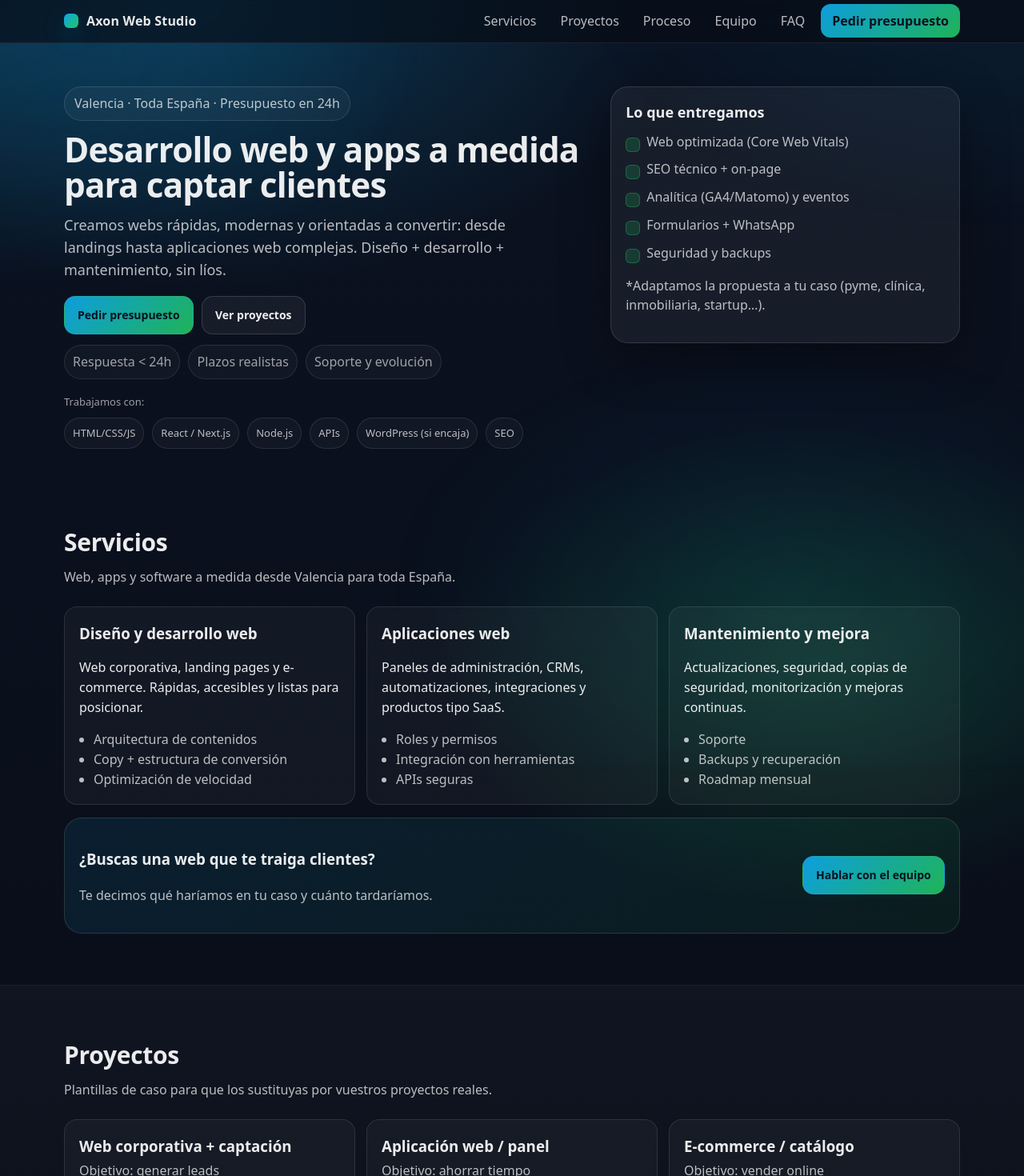
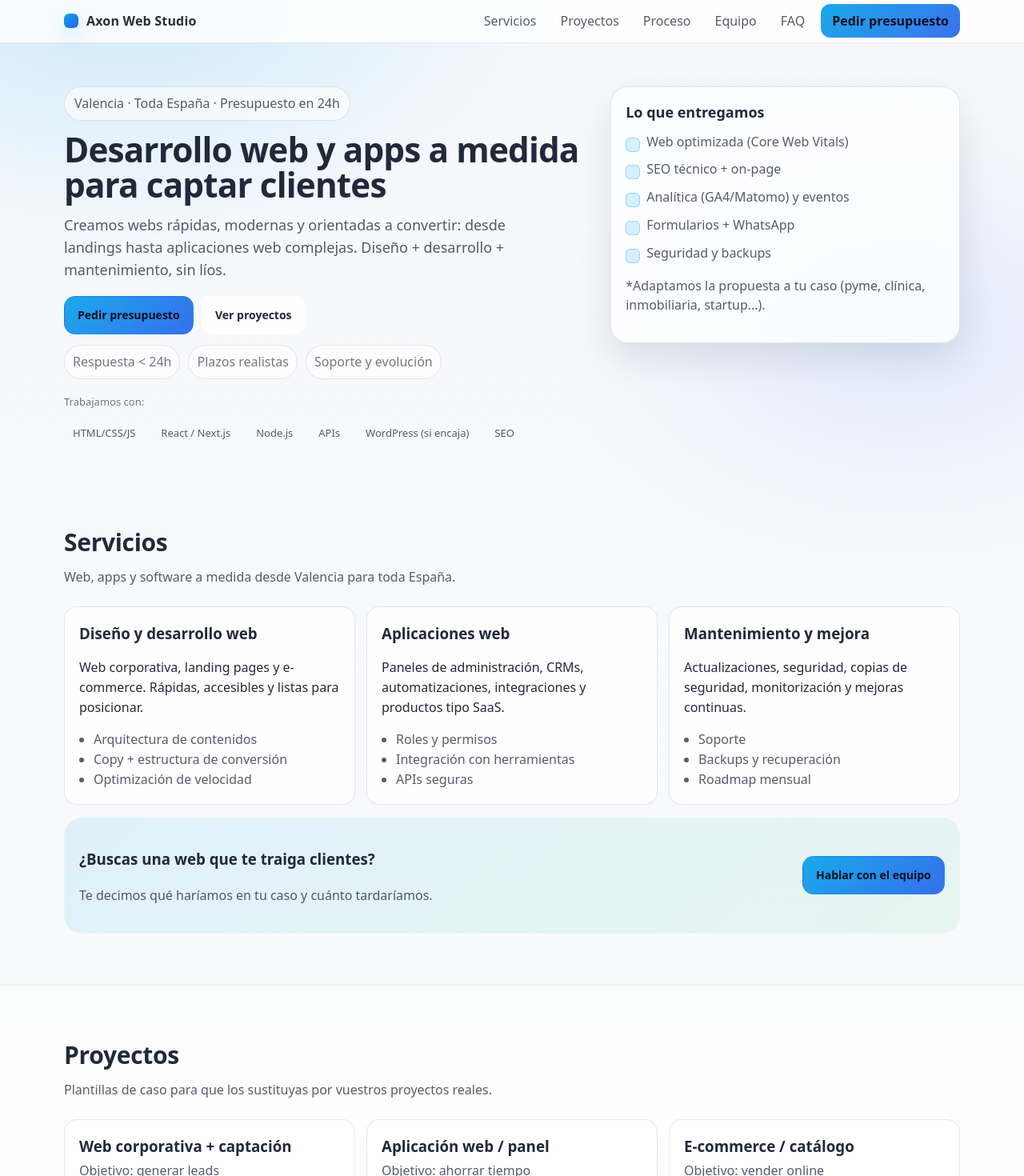
Before and after one commit to MarcosLuna23/primeraprueba, a React (Vite) app: page / in a window 1280 px wide. Shown: the top 1470 px of the page at 80% size. Built offline with nearby package versions, Linux system fonts and the light colour scheme.

Commit message:
Switch to light theme + reduce scroll lag

```diff
--- a/src/App.jsx
+++ b/src/App.jsx
@@ -64,9 +64,10 @@ function Section({ id, alt, title, subtitle, children }) {
           {subtitle ? <p className="section__sub">{subtitle}</p> : null}
         </motion.header>
 
-        <motion.div {...m.inView}>
+        {/* Keep scroll animations lightweight: only animate the header by default */}
+        <div>
           {children}
-        </motion.div>
+        </div>
       </div>
     </section>
   );
--- a/src/styles.css
+++ b/src/styles.css
@@ -1,16 +1,16 @@
 /* Same design as the HTML version, adapted for React app */
 
 :root {
-  --bg: #0b1220;
-  --bg2: #0f1a33;
-  --card: rgba(255, 255, 255, 0.06);
-  --border: rgba(255, 255, 255, 0.12);
-  --text: rgba(255, 255, 255, 0.92);
-  --muted: rgba(255, 255, 255, 0.72);
-  --muted2: rgba(255, 255, 255, 0.6);
-  --brand: #0ea5e9;
-  --brand2: #22c55e;
-  --shadow: 0 20px 60px rgba(0, 0, 0, 0.35);
+  --bg: #f6f8fc;
+  --bg2: #ffffff;
+  --card: rgba(255, 255, 255, 0.78);
+  --border: rgba(15, 23, 42, 0.10);
+  --text: rgba(15, 23, 42, 0.92);
+  --muted: rgba(15, 23, 42, 0.70);
+  --muted2: rgba(15, 23, 42, 0.58);
+  --brand: #0ea5e9; /* azul/cian */
+  --brand2: #2563eb; /* azul profundo */
+  --shadow: 0 18px 50px rgba(2, 8, 23, 0.10);
   --radius: 16px;
   --radius2: 22px;
   --container: 1120px;
@@ -23,34 +23,12 @@ body {
   font-family: ui-sans-serif, system-ui, -apple-system, Segoe UI, Roboto, Helvetica, Arial, "Apple Color Emoji",
     "Segoe UI Emoji";
   color: var(--text);
-  background: radial-gradient(1000px 600px at 20% 0%, rgba(14, 165, 233, 0.25), transparent 60%),
-    radial-gradient(800px 500px at 80% 20%, rgba(34, 197, 94, 0.18), transparent 60%),
-    linear-gradient(180deg, var(--bg), #070b14 60%, #05070f);
+  background:
+    radial-gradient(900px 520px at 12% 0%, rgba(14, 165, 233, 0.16), transparent 60%),
+    radial-gradient(700px 460px at 88% 10%, rgba(37, 99, 235, 0.10), transparent 62%),
+    linear-gradient(180deg, var(--bg), var(--bg2));
   line-height: 1.55;
-  position: relative;
   overflow-x: hidden;
-}
-
-/* subtle premium background movement (very soft) */
-body::before {
-  content: "";
-  position: fixed;
-  inset: -20vh -20vw;
-  pointer-events: none;
-  z-index: -1;
-  background:
-    radial-gradient(900px 520px at 15% 20%, rgba(14, 165, 233, 0.20), transparent 60%),
-    radial-gradient(900px 560px at 85% 10%, rgba(14, 165, 233, 0.12), transparent 62%),
-    radial-gradient(800px 500px at 70% 80%, rgba(14, 165, 233, 0.10), transparent 65%);
-  filter: blur(10px);
-  transform: translate3d(0,0,0);
-  animation: ambientGlow 18s ease-in-out infinite alternate;
-  opacity: 0.75;
-}
-
-@keyframes ambientGlow {
-  0% { transform: translate3d(-1.5%, -0.5%, 0) scale(1); }
-  100% { transform: translate3d(1.5%, 0.5%, 0) scale(1.02); }
 }
 
 a { color: inherit; }
@@ -88,9 +66,9 @@ a { color: inherit; }
   position: sticky;
   top: 0;
   z-index: 50;
-  backdrop-filter: blur(12px);
-  background: rgba(7, 11, 20, 0.65);
-  border-bottom: 1px solid rgba(255, 255, 255, 0.08);
+  /* backdrop-filter can cause scroll lag on some devices; keep it off */
+  background: rgba(255, 255, 255, 0.82);
+  border-bottom: 1px solid rgba(15, 23, 42, 0.10);
 }
 .header__inner {
   display: flex;
@@ -131,9 +109,9 @@ a { color: inherit; }
   width: 18px;
   height: 12px;
   background:
-    linear-gradient(#fff, #fff) 0 0 / 100% 2px,
-    linear-gradient(#fff, #fff) 0 50% / 100% 2px,
-    linear-gradient(#fff, #fff) 0 100% / 100% 2px;
+    linear-gradient(rgba(15,23,42,0.92), rgba(15,23,42,0.92)) 0 0 / 100% 2px,
+    linear-gradient(rgba(15,23,42,0.92), rgba(15,23,42,0.92)) 0 50% / 100% 2px,
+    linear-gradient(rgba(15,23,42,0.92), rgba(15,23,42,0.92)) 0 100% / 100% 2px;
   background-repeat: no-repeat;
   opacity: 0.9;
 }
@@ -153,14 +131,14 @@ a { color: inherit; }
   border-radius: 12px;
   color: var(--muted);
 }
-.nav__link:hover { background: rgba(255, 255, 255, 0.06); color: var(--text); }
+.nav__link:hover { background: rgba(15, 23, 42, 0.06); color: var(--text); }
 
 .nav__cta {
   text-decoration: none;
   padding: 10px 14px;
   border-radius: 12px;
-  background: linear-gradient(135deg, rgba(14, 165, 233, 0.95), rgba(34, 197, 94, 0.9));
-  color: #07111f;
+  background: linear-gradient(135deg, rgba(14, 165, 233, 0.95), rgba(37, 99, 235, 0.90));
+  color: #03121f;
   font-weight: 800;
 }
 
@@ -177,9 +155,9 @@ a { color: inherit; }
   align-items: center;
   gap: 8px;
   padding: 8px 12px;
-  border: 1px solid rgba(255, 255, 255, 0.12);
+  border: 1px solid rgba(15, 23, 42, 0.10);
   border-radius: 999px;
-  background: rgba(255, 255, 255, 0.04);
+  background: rgba(255, 255, 255, 0.60);
   color: var(--muted);
   margin: 0 0 14px;
 }
@@ -224,12 +202,12 @@ h1 {
   box-shadow: 0 16px 40px rgba(14, 165, 233, 0.18);
 }
 .btn--primary {
-  background: linear-gradient(135deg, rgba(14, 165, 233, 0.95), rgba(34, 197, 94, 0.9));
-  border-color: rgba(255, 255, 255, 0.05);
-  color: #07111f;
+  background: linear-gradient(135deg, rgba(14, 165, 233, 0.95), rgba(37, 99, 235, 0.92));
+  border-color: rgba(15, 23, 42, 0.06);
+  color: #03121f;
 }
 .btn--ghost {
-  background: rgba(255, 255, 255, 0.05);
+  background: rgba(255, 255, 255, 0.75);
   color: var(--text);
 }
 
@@ -245,14 +223,14 @@ h1 {
 .trust li {
   padding: 8px 10px;
   border-radius: 999px;
-  border: 1px solid rgba(255, 255, 255, 0.10);
-  background: rgba(255, 255, 255, 0.03);
+  border: 1px solid rgba(15, 23, 42, 0.10);
+  background: rgba(255, 255, 255, 0.68);
 }
 
 .hero__card .card {
   border-radius: var(--radius2);
-  background: rgba(255, 255, 255, 0.05);
-  border: 1px solid rgba(255, 255, 255, 0.12);
+  background: rgba(255, 255, 255, 0.78);
+  border: 1px solid rgba(15, 23, 42, 0.10);
   box-shadow: var(--shadow);
   padding: 18px;
 }
@@ -277,8 +255,8 @@ h1 {
   width: 16px;
   height: 16px;
   border-radius: 6px;
-  background: rgba(34, 197, 94, 0.18);
-  border: 1px solid rgba(34, 197, 94, 0.35);
+  background: rgba(14, 165, 233, 0.16);
+  border: 1px solid rgba(14, 165, 233, 0.35);
 }
 
 .muted { color: var(--muted); }
@@ -298,9 +276,9 @@ h1 {
 
 .section { padding: 64px 0; }
 .section--alt {
-  background: linear-gradient(180deg, rgba(255, 255, 255, 0.03), rgba(255, 255, 255, 0.01));
-  border-top: 1px solid rgba(255, 255, 255, 0.06);
-  border-bottom: 1px solid rgba(255, 255, 255, 0.06);
+  background: linear-gradient(180deg, rgba(255, 255, 255, 0.72), rgba(255, 255, 255, 0.55));
+  border-top: 1px solid rgba(15, 23, 42, 0.08);
+  border-bottom: 1px solid rgba(15, 23, 42, 0.08);
 }
 .section__header { margin-bottom: 24px; }
 .section__header h2 { margin: 0 0 8px; font-size: 30px; letter-spacing: -0.01em; }
@@ -313,15 +291,15 @@ h1 {
 .box {
   padding: 18px;
   border-radius: var(--radius);
-  background: rgba(255, 255, 255, 0.04);
-  border: 1px solid rgba(255, 255, 255, 0.10);
+  background: rgba(255, 255, 255, 0.78);
+  border: 1px solid rgba(15, 23, 42, 0.10);
   transition: transform 220ms ease, border-color 220ms ease, background 220ms ease;
   will-change: transform;
 }
 .box:hover {
   transform: translateY(-2px);
-  border-color: rgba(14, 165, 233, 0.28);
-  background: rgba(255, 255, 255, 0.055);
+  border-color: rgba(14, 165, 233, 0.26);
+  background: rgba(255, 255, 255, 0.90);
 }
 .box h3 { margin: 0 0 10px; }
 
@@ -341,16 +319,16 @@ h1 {
 
 .case {
   border-radius: var(--radius);
-  border: 1px solid rgba(255, 255, 255, 0.10);
-  background: rgba(255, 255, 255, 0.035);
+  border: 1px solid rgba(15, 23, 42, 0.10);
+  background: rgba(255, 255, 255, 0.78);
   padding: 18px;
   transition: transform 220ms ease, border-color 220ms ease, background 220ms ease;
   will-change: transform;
 }
 .case:hover {
   transform: translateY(-2px);
-  border-color: rgba(14, 165, 233, 0.26);
-  background: rgba(255, 255, 255, 0.05);
+  border-color: rgba(14, 165, 233, 0.22);
+  background: rgba(255, 255, 255, 0.92);
 }
 .case__top h3 { margin: 0 0 4px; }
 .case__top p { margin: 0; }
@@ -368,17 +346,17 @@ h1 {
 .steps li {
   padding: 18px;
   border-radius: var(--radius);
-  border: 1px solid rgba(255, 255, 255, 0.10);
-  background: rgba(255, 255, 255, 0.03);
+  border: 1px solid rgba(15, 23, 42, 0.10);
+  background: rgba(255, 255, 255, 0.78);
 }
 .steps h3 { margin: 0 0 8px; }
 .steps p { margin: 0; color: var(--muted); }
 
 .faq details {
-  border: 1px solid rgba(255, 255, 255, 0.10);
+  border: 1px solid rgba(15, 23, 42, 0.10);
   border-radius: 14px;
   padding: 14px 14px;
-  background: rgba(255, 255, 255, 0.03);
+  background: rgba(255, 255, 255, 0.78);
   margin-bottom: 10px;
 }
 .faq summary { cursor: pointer; font-weight: 800; }
@@ -389,24 +367,24 @@ h1 {
   gap: 12px;
   padding: 18px;
   border-radius: var(--radius);
-  border: 1px solid rgba(255, 255, 255, 0.10);
-  background: rgba(255, 255, 255, 0.03);
+  border: 1px solid rgba(15, 23, 42, 0.10);
+  background: rgba(255, 255, 255, 0.78);
 }
 label { display: grid; gap: 6px; font-weight: 700; }
 input, textarea {
   border-radius: 12px;
-  border: 1px solid rgba(255, 255, 255, 0.14);
-  background: rgba(0, 0, 0, 0.20);
+  border: 1px solid rgba(15, 23, 42, 0.12);
+  background: rgba(255, 255, 255, 0.92);
   color: var(--text);
   padding: 12px 12px;
   outline: none;
 }
-input:focus, textarea:focus { border-color: rgba(14, 165, 233, 0.55); box-shadow: 0 0 0 3px rgba(14,165,233,0.12); }
+input:focus, textarea:focus { border-color: rgba(14, 165, 233, 0.55); box-shadow: 0 0 0 3px rgba(14,165,233,0.14); }
 
 .form__row { display: flex; gap: 10px; flex-wrap: wrap; }
 .form__note { margin: 0; color: var(--muted); }
 
-.divider { height: 1px; background: rgba(255, 255, 255, 0.10); margin: 16px 0; }
+.divider { height: 1px; background: rgba(15, 23, 42, 0.10); margin: 16px 0; }
 
 .footer { padding: 28px 0 36px; }
 .footer__grid {
@@ -419,6 +397,11 @@ input:focus, textarea:focus { border-color: rgba(14, 165, 233, 0.55); box-shadow
   display: flex;
   gap: 14px;
   color: var(--muted);
+}
+
+/* accessibility: avoid any leftover animations for users who prefer it */
+@media (prefers-reduced-motion: reduce) {
+  * { animation-duration: 0.001ms !important; animation-iteration-count: 1 !important; transition-duration: 0.001ms !important; scroll-behavior: auto !important; }
 }
 .footer__links a { text-decoration: none; }
 .footer__links a:hover { text-decoration: underline; }
```
